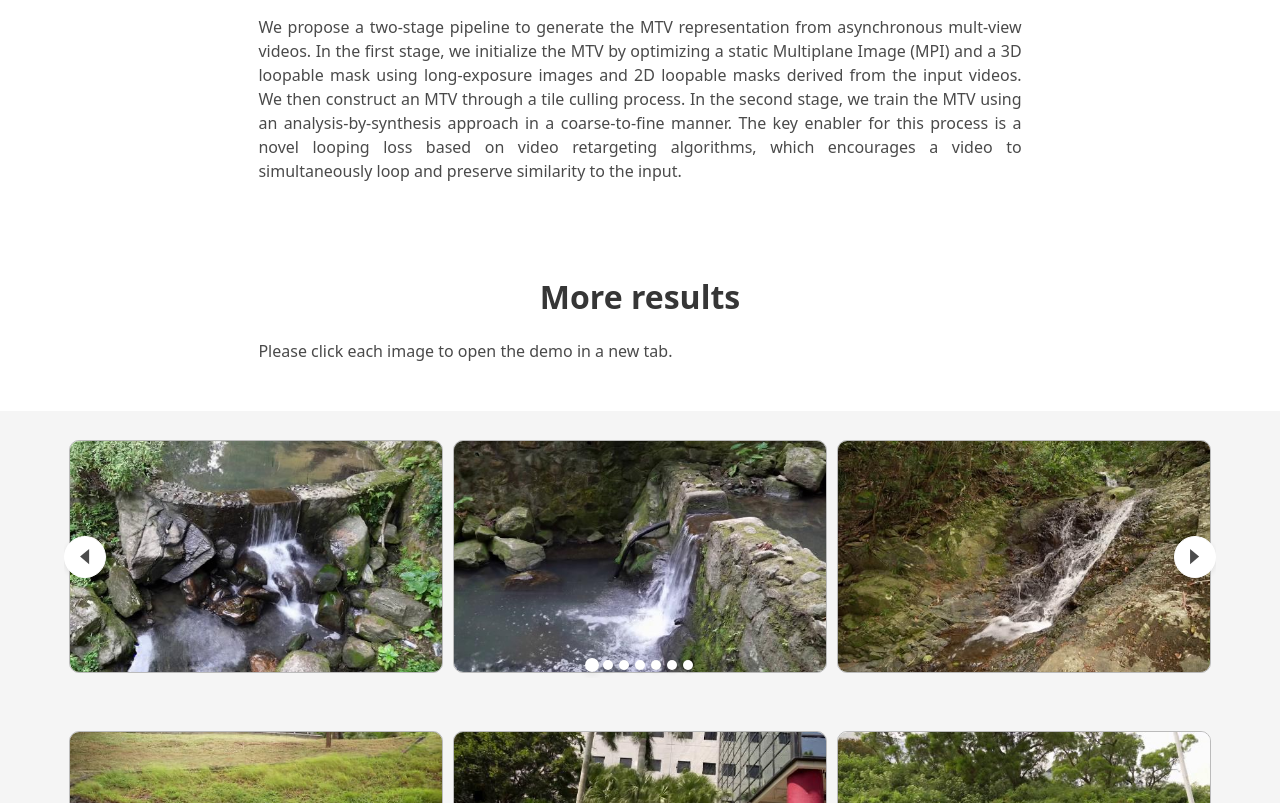
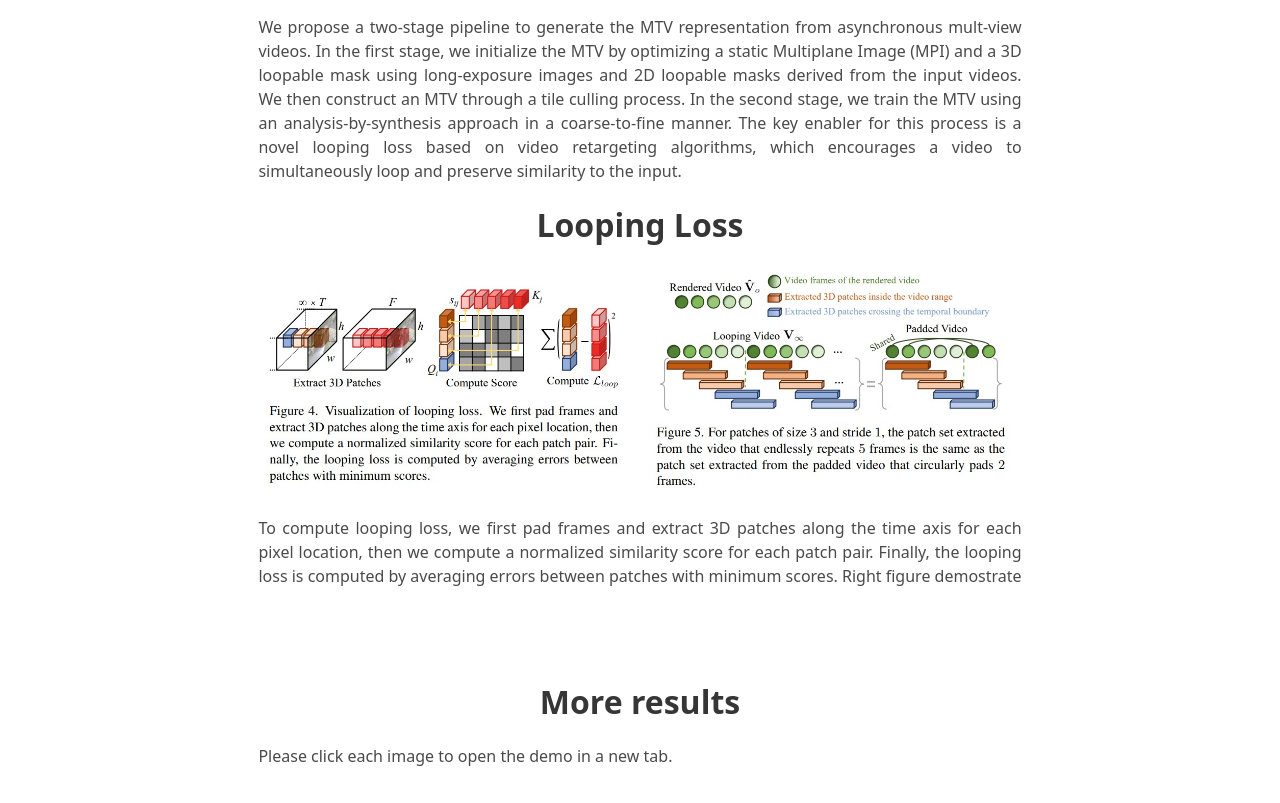
Before and after one commit to limacv/VideoLoop3D_web, a plain HTML site: page index.html in a window 1280 px wide. Shown: the part 2261-3064 px from the top of the page. Drawn offline with nearby package versions, Linux system fonts and the light colour scheme; some icons are missing.

Commit message:
add looping loss

```diff
--- a/index.html
+++ b/index.html
@@ -229,6 +229,38 @@
       </div>
     </div>
     <!--/ Pipeline. -->
+
+
+
+    <!-- Pipeline. -->
+    <div class="columns is-centered has-text-centered">
+      <div class="column is-four-fifths">
+        <h2 class="title is-3">Looping Loss</h2>
+        <div class="pipeline">
+          <img src="images/looping.jpg"
+                 class="image"
+                 alt="looping loss image"/>
+          <!-- <iframe src="https://www.youtube.com/embed/MrKrnHhk8IA?rel=0&amp;showinfo=0"
+                  frameborder="0" allow="autoplay; encrypted-media" allowfullscreen></iframe> -->
+        </div>
+      </div>
+    </div>
+
+    <div class="columns is-centered has-text-centered">
+      <div class="column is-four-fifths">
+        <div class="content has-text-justified">
+          <p>
+            To compute looping loss, we first pad frames and
+            extract 3D patches along the time axis for each pixel location, then
+            we compute a normalized similarity score for each patch pair. Finally, the looping loss is computed by averaging errors between
+            patches with minimum scores.
+            Right figure demostrate
+          </p>
+        </div>
+      </div>
+    </div>
+    <!--/ Pipeline. -->
+
   </div>
 </section>
 
```
Also changed, not shown: images/looping.jpg (added).
